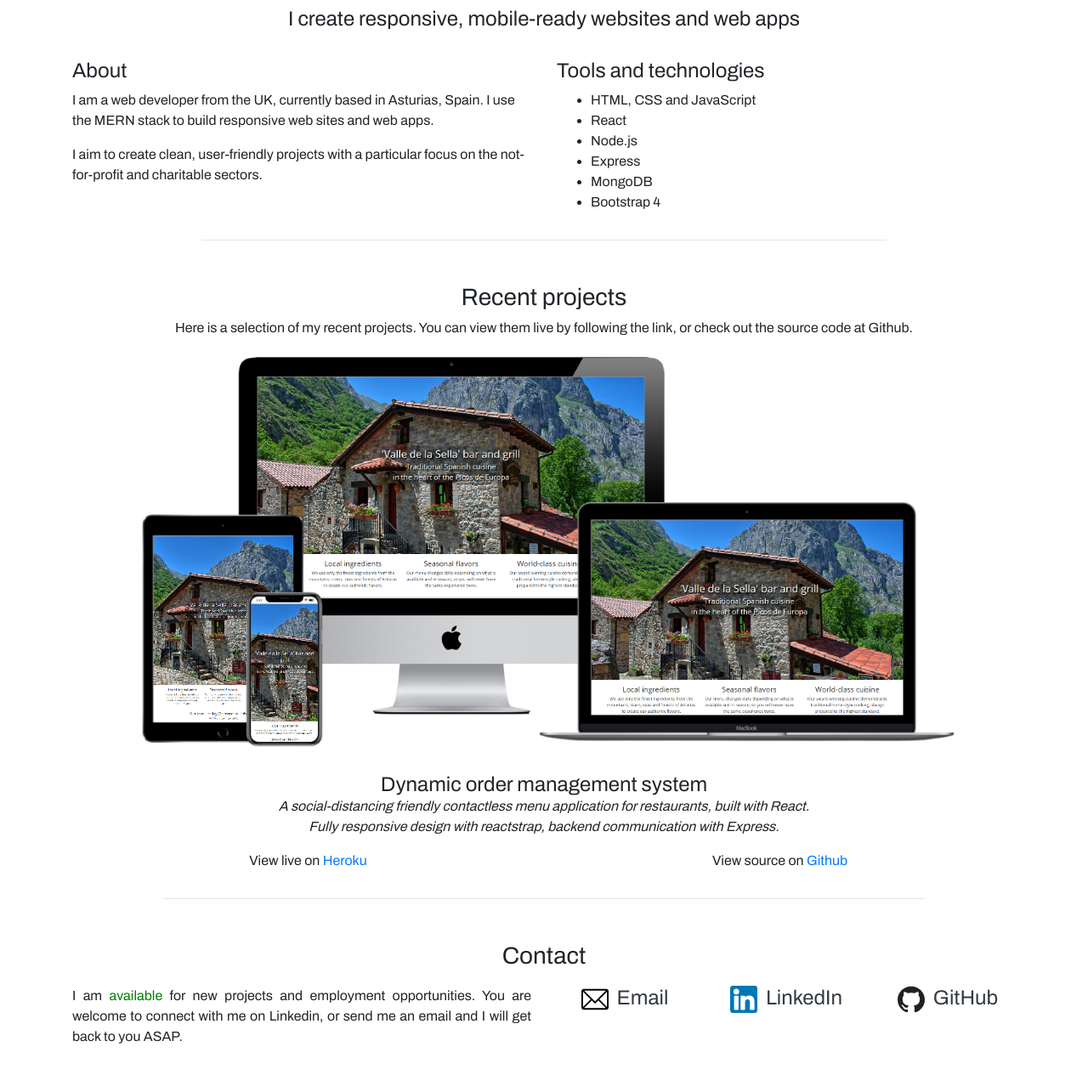
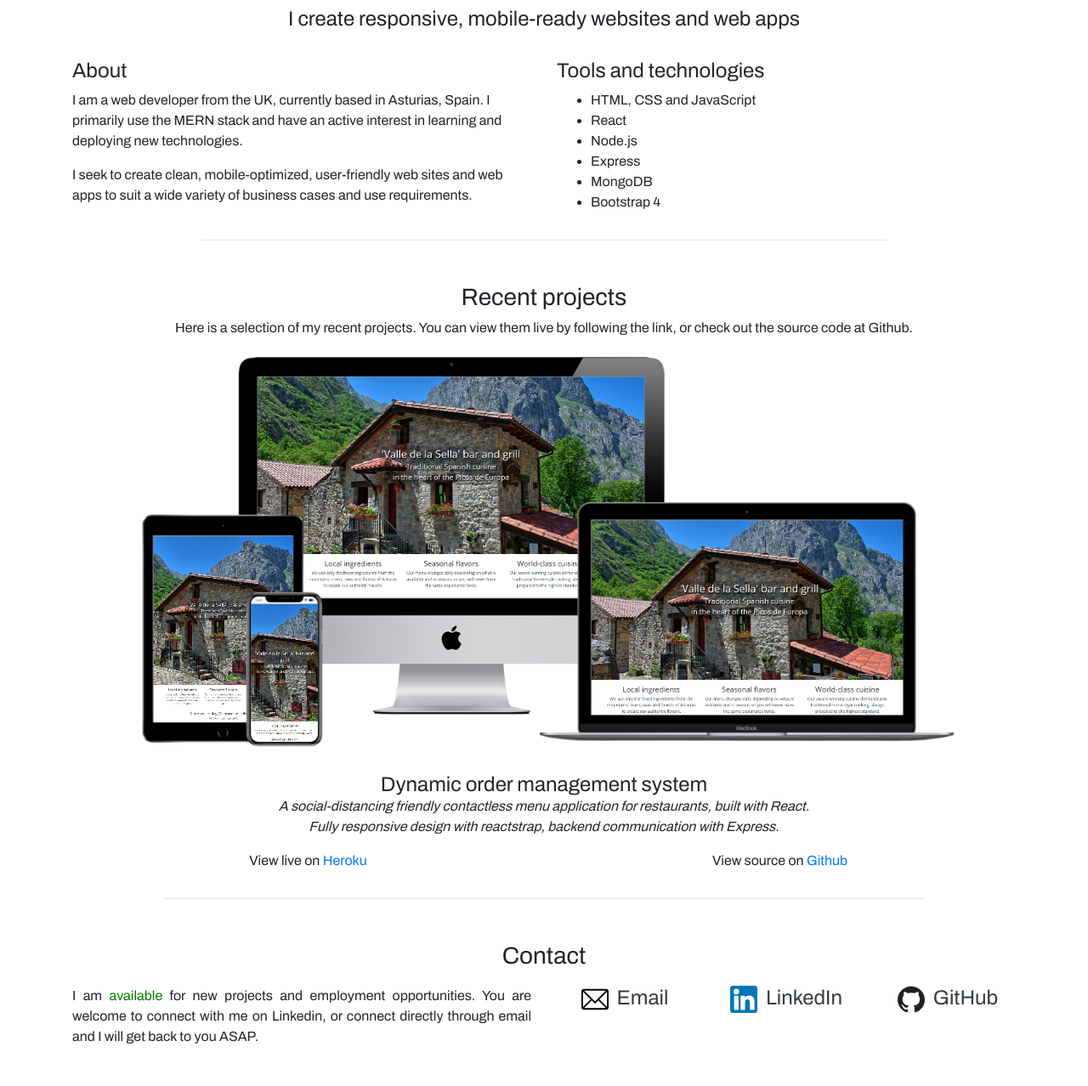
Before and after one commit to abacobob/portfolio-site, a website: page public/index.html in a window 1280 px wide. Shown: the part 842-2120 px from the top of the page at 85% size. Drawn offline with nearby package versions, Linux system fonts and the light colour scheme.

Commit message:
copy changes to about and contact sections

```diff
--- a/public/index.html
+++ b/public/index.html
@@ -69,8 +69,8 @@
           <div class = 'row'>
             <div class = 'col-md-6'>
               <h5>About</h5>
-              <p>I am a web developer from the UK, currently based in Asturias, Spain. I use the MERN stack to build responsive web sites and web apps.</p>
-              <p>I aim to create clean, user-friendly projects with a particular focus on the not-for-profit and charitable sectors.</p>
+              <p>I am a web developer from the UK, currently based in Asturias, Spain. I primarily use the MERN stack and have an active interest in learning and deploying new technologies.</p>
+              <p>I seek to create clean, mobile-optimized, user-friendly web sites and web apps to suit a wide variety of business cases and use requirements.</p>
             </div>
 
             <div class = 'col-md-6'>
@@ -130,7 +130,7 @@
 
           <div class = 'col-lg-6 contactPoint'>
            <p class = 'text-justify'>I am <span id = 'availability'>available</span> for new projects and employment opportunities.
-            You are welcome to connect with me on Linkedin, or send me an email and I will get back to you ASAP.</p>
+            You are welcome to connect with me on Linkedin, or connect directly through email and I will get back to you ASAP.</p>
           </div>
 
           <div class = 'col-lg-2 contactPoint'>
```
